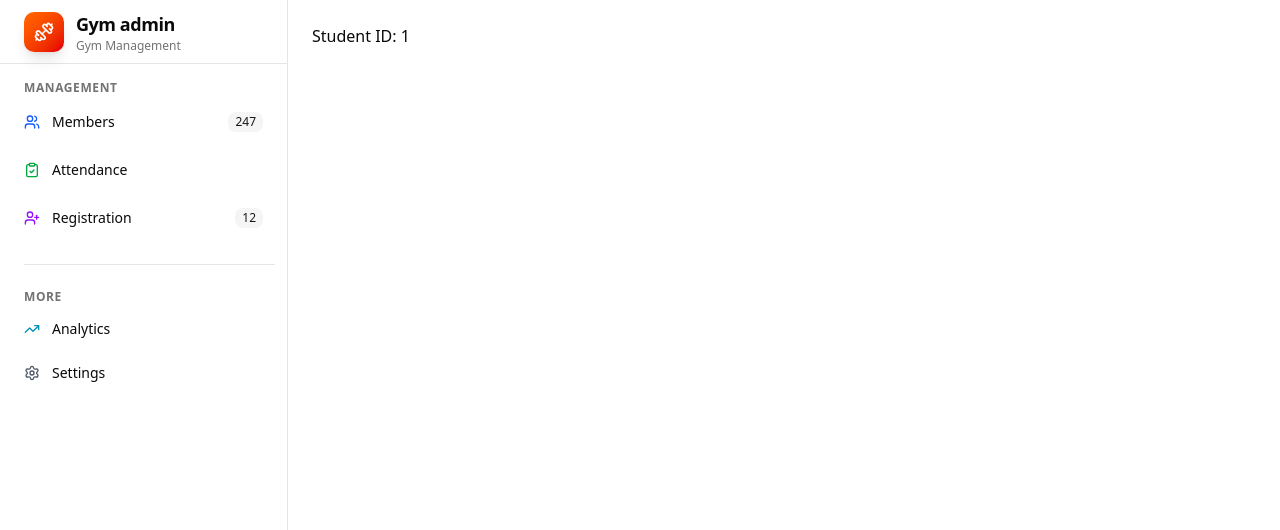
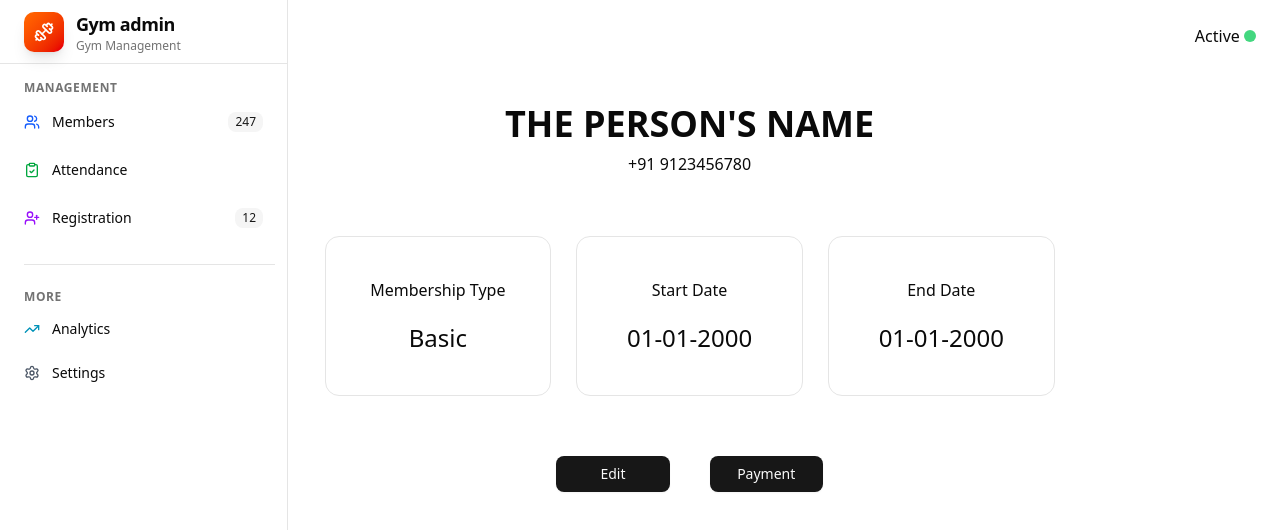
Before and after one commit to aethon-co/Gym, a Next.js app: page /home/students/1 in a window 1280 px wide. Shown: the top 530 px of the page. Built offline with nearby package versions, Linux system fonts and the light colour scheme.

Commit message:
student id

```diff
--- a/app/(components)/studentCard.tsx
+++ b/app/(components)/studentCard.tsx
@@ -1,7 +1,9 @@
+import Link from "next/link"
 import StatusDot from "./statusDot"
 
-const StudentCard = ({ name, membershipType, status, subscriptionEndDate }: { name: string, membershipType: string, status: 'Active' | 'Expired' | 'Suspended', subscriptionEndDate: Number }) => {
+const StudentCard = ({ name, membershipType, status, subscriptionEndDate, id }: { id: string, name: string, membershipType: string, status: 'Active' | 'Expired' | 'Suspended', subscriptionEndDate: Number }) => {
     return (
+        <Link href={`./students/${id}`}>
             <div className="flex justify-around rounded-2xl border min-w-[26vw] max-w-[26vw] h-[20vh]">
                 <div className="flex flex-col justify-center w-[60%] gap-3">
                     <h1 className="font-bold text-xl">{name}</h1>
@@ -14,6 +16,7 @@ const StudentCard = ({ name, membershipType, status, subscriptionEndDate }: { na
                     <StatusDot status={status} />
                 </div>
             </div>
+        </Link>
     )
 }
 
--- a/app/home/students/[id]/page.tsx
+++ b/app/home/students/[id]/page.tsx
@@ -1,5 +1,7 @@
 "use client"
 
+import StatusDot from '@/app/(components)/statusDot';
+import { Button } from '@/components/ui/button';
 import { useParams } from 'next/navigation';
 
 export default function StudentIdPage() {
@@ -7,9 +9,41 @@ export default function StudentIdPage() {
     const { id } = params;
 
     return (
-        <div>
-            <h1>Student ID: {id}</h1>
+        <div className='w-[100%] h-[90vh] flex'>
+            <div className='w-[80%] h-[100%]'>
+                <div className='text-center mt-20'>
+                    <h1 className='text-4xl font-bold mb-2'>THE PERSON'S NAME</h1>
+                    <p>+91 9123456780</p>
+                </div>
+                <div className='flex justify-around mt-15 mb-15'>
+                    <div className='border w-[30%] rounded-xl h-[20vh] flex flex-col justify-center gap-5 items-center'>
+                        <p>Membership Type</p>
+                        <p className='text-2xl font-medium'>Basic</p>
+                    </div>
+                    <div className='border w-[30%] rounded-xl h-[20vh] flex flex-col justify-center gap-5 items-center'>
+                        <p>Start Date</p>
+                        <p className='text-2xl font-medium'>01-01-2000</p>
+                    </div>
+                    <div className='border w-[30%] rounded-xl h-[20vh] flex flex-col justify-center gap-5 items-center'>
+                        <p>End Date</p>
+                        <p className='text-2xl font-medium'>01-01-2000</p>
+                    </div>
+                </div>
+                <div className=' flex justify-center gap-10'>
+                    <Button className='w-[15%]'>
+                        Edit
+                    </Button>
 
+                    <Button className='w-[15%]'>
+                        Payment
+                    </Button>
+                </div>
+            </div>
+            <div className=' w-[20%]'>
+                <p className='text-end'>
+                    Active <StatusDot status={"Active"} />
+                </p>
+            </div>
         </div>
     );
 }
--- a/app/home/students/page.tsx
+++ b/app/home/students/page.tsx
@@ -5,11 +5,11 @@ const Students = () => {
         <div>
             Students
             <div className='flex max-w-[85vw] flex-wrap gap-10'>
-                <StudentCard name="S1" membershipType='Basic' status='Active' subscriptionEndDate={20} />
-                <StudentCard name="S2" membershipType='Premium' status='Active' subscriptionEndDate={20} />
-                <StudentCard name="S3" membershipType='Student' status='Active' subscriptionEndDate={10} />
-                <StudentCard name="S4" membershipType='Basic' status='Expired' subscriptionEndDate={5} />
-                <StudentCard name="S1" membershipType='Basic' status='Suspended' subscriptionEndDate={10} />
+                <StudentCard key={"1"} id={"1"} name="S1" membershipType='Basic' status='Active' subscriptionEndDate={20} />
+                <StudentCard key={"2"} id={"2"} name="S2" membershipType='Premium' status='Active' subscriptionEndDate={20} />
+                <StudentCard key={"3"} id={"3"} name="S3" membershipType='Student' status='Active' subscriptionEndDate={10} />
+                <StudentCard key={"4"} id={"4"} name="S4" membershipType='Basic' status='Expired' subscriptionEndDate={5} />
+                <StudentCard key={"5"} id={"5"} name="S1" membershipType='Basic' status='Suspended' subscriptionEndDate={10} />
             </div>
         </div>
     )
```
Lines whose indentation alone changed are shown as unchanged.
